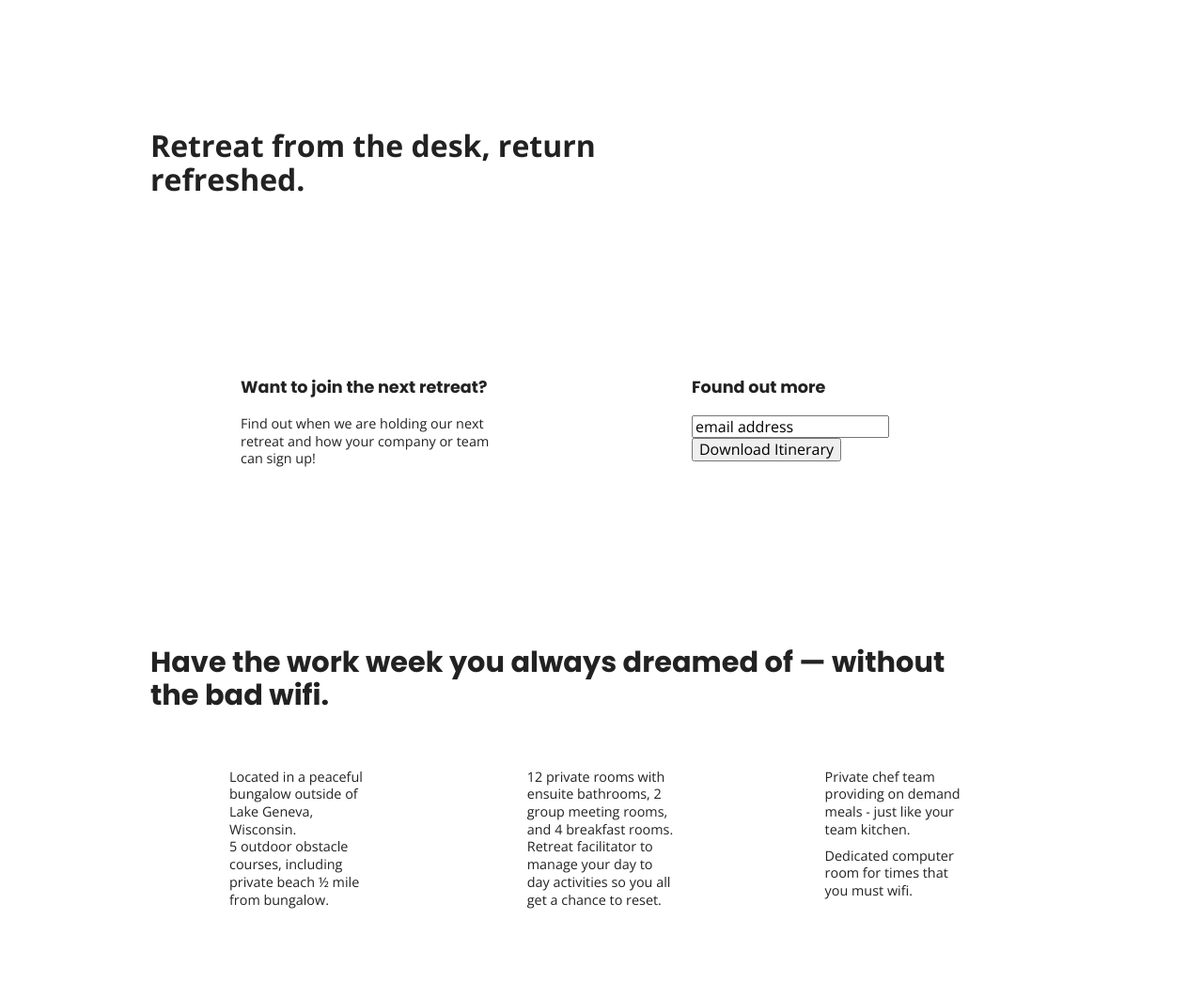
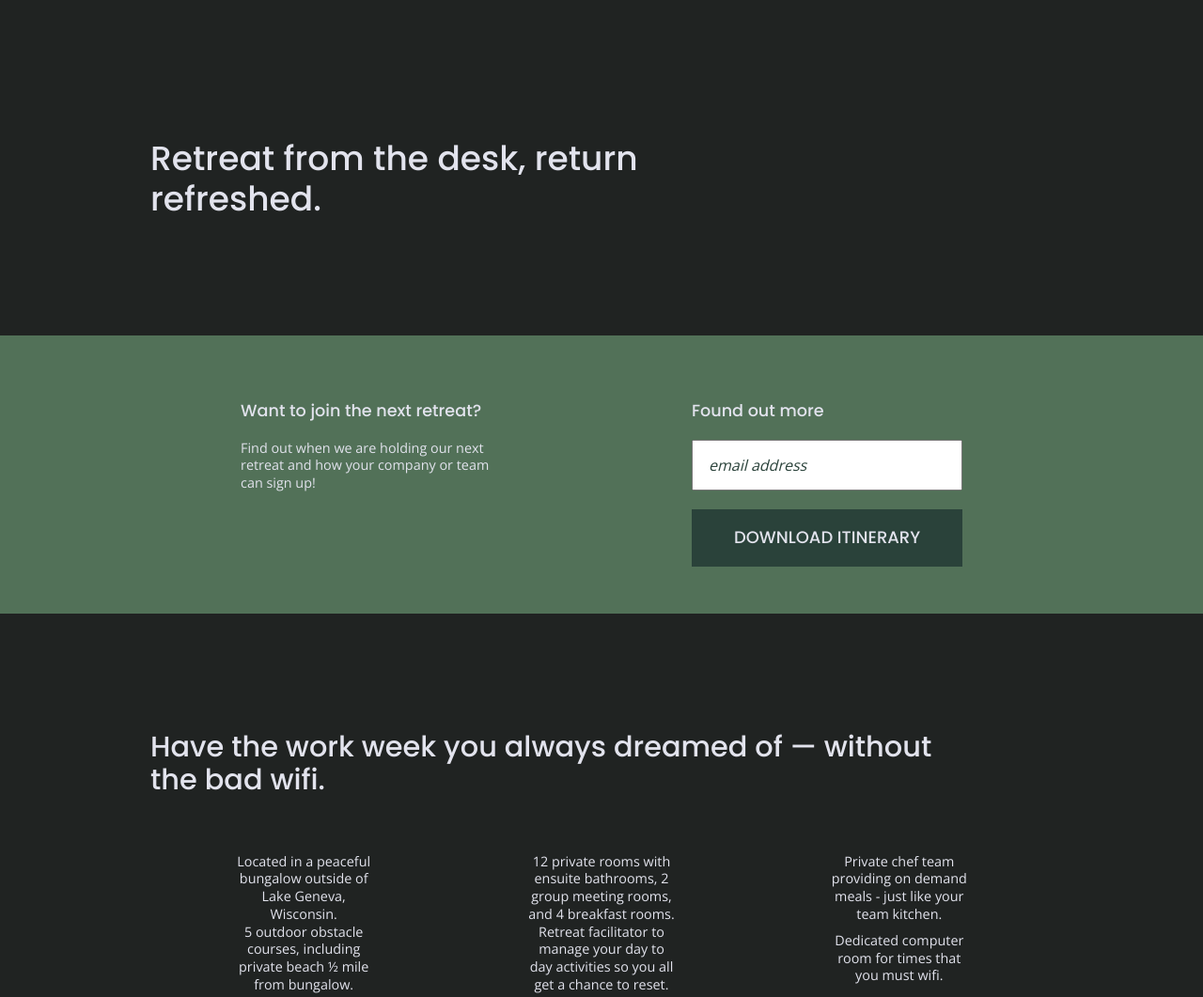
Before and after one commit to steph-young/unplugged-retreat, a website built with Parcel: page index.html in a window 1280 px wide. Shown: the part 880-1941 px from the top of the page at 94% size. Built offline with nearby package versions, Linux system fonts and the light colour scheme.

Commit message:
Added more styling

```diff
--- a/css/main.css
+++ b/css/main.css
@@ -97,11 +97,14 @@ body {
   font-family: 'open sans', sans-serif;
   font-size: 1em;
   text-align: left;
+  background-color: #202322;
+  color: #e2e3ed;
 }
 
 ul,
 ol {
  list-style-type: none;
+ text-transform: uppercase;
 }
 
 a {
@@ -112,6 +115,7 @@ a {
 h2 {
   font-family: 'Poppins', sans-serif;
   font-size: 1.9em;
+  font-weight: 500;
 }
 
 h3,
@@ -119,6 +123,7 @@ h4 {
   font-family: 'Poppins', sans-serif;
   font-size: 1.1em;
   margin: 20px 0;
+  font-weight: 500;
 }
 
 p {
@@ -169,6 +174,7 @@ header .content-wrapper {
   width: 100%;
   height: 1px;
   margin: 10px 0 20px 0;
+  background: #3a3a3a;
 }
 
 header nav {
@@ -177,6 +183,8 @@ header nav {
   align-items: center;
   flex-flow: row wrap;
   width: 60%;
+  font-size: 1.1em;
+  font-weight: 700;
 }
 
 header nav ul {
@@ -185,8 +193,13 @@ header nav ul {
   width: 100%;
 }
 
+header nav ul li {
+  font-size: 1.125em;
+}
+
 footer {
   flex-direction: column;
+  text-align: center;
 }
 
 footer p {
@@ -228,6 +241,13 @@ footer .copyright {
   flex-flow: row wrap;
 }
 
+.hero-area h1 {
+  font-size: 2.25em;
+  font-family: 'Poppins', Helvetica, Arial, sans-serif;
+  font-weight: 500;
+  line-height: 1.2;
+}
+
 /* Aside */
 
 aside {
@@ -235,6 +255,33 @@ aside {
   justify-content: center;
   align-items: center;
   flex-flow: row wrap;
+  background-color: #527158;
+}
+
+aside .form {
+  margin-top: 30px;
+}
+
+input[type=text] {
+  box-sizing: border-box;
+  width: 100%;
+  color: #2a423a;
+  font-style: italic;
+  padding: 1em;
+}
+
+input[type=button] {
+  width: 100%;
+  padding: 20px 0;
+  margin-top: 20px;
+  background-color: #2a423a;
+  font-family: 'Poppins', Helvetica, Arial, sans-serif;
+  font-weight: 500;
+  font-size: 1.125em;
+  color: #e2e3ed;
+  border: none;
+  text-align: center;
+  text-transform: uppercase;
 }
 
 /* Features */
@@ -263,6 +310,7 @@ aside {
 
 .features p {
   margin: 0;
+  text-align: center;
 }
 
 /* Reviews */
@@ -271,10 +319,12 @@ aside {
   display: flex;
   justify-content: center;
   flex-flow: row wrap;
+  background-color: #2a423a;
 }
 
 .reviews h2 {
   margin-bottom: 40px;
+  line-height: 1;
 }
 .reviews h3 {
   width: 55%;
@@ -288,6 +338,7 @@ aside {
   justify-content: center;
   align-items: center;
   flex-flow: row wrap;
+  background-color: #527158;
 }
 
 .contact-section {
@@ -295,6 +346,7 @@ aside {
   justify-content: center;
   align-items: center;
   flex-flow: row wrap;
+  background-color: #2a423a;
 }
 
 .contact-section p {
@@ -304,6 +356,7 @@ aside {
 /* ----------     FAQ Page  ----------*/
 
 .faq {
+  background-color: #527158;
   display: flex;
   justify-content: center;
   align-items: center;
@@ -320,6 +373,7 @@ aside {
 
 .faq h2 {
   margin-bottom: 40px;
+  line-height: 1;
 }
 
 .faq-content {
```
